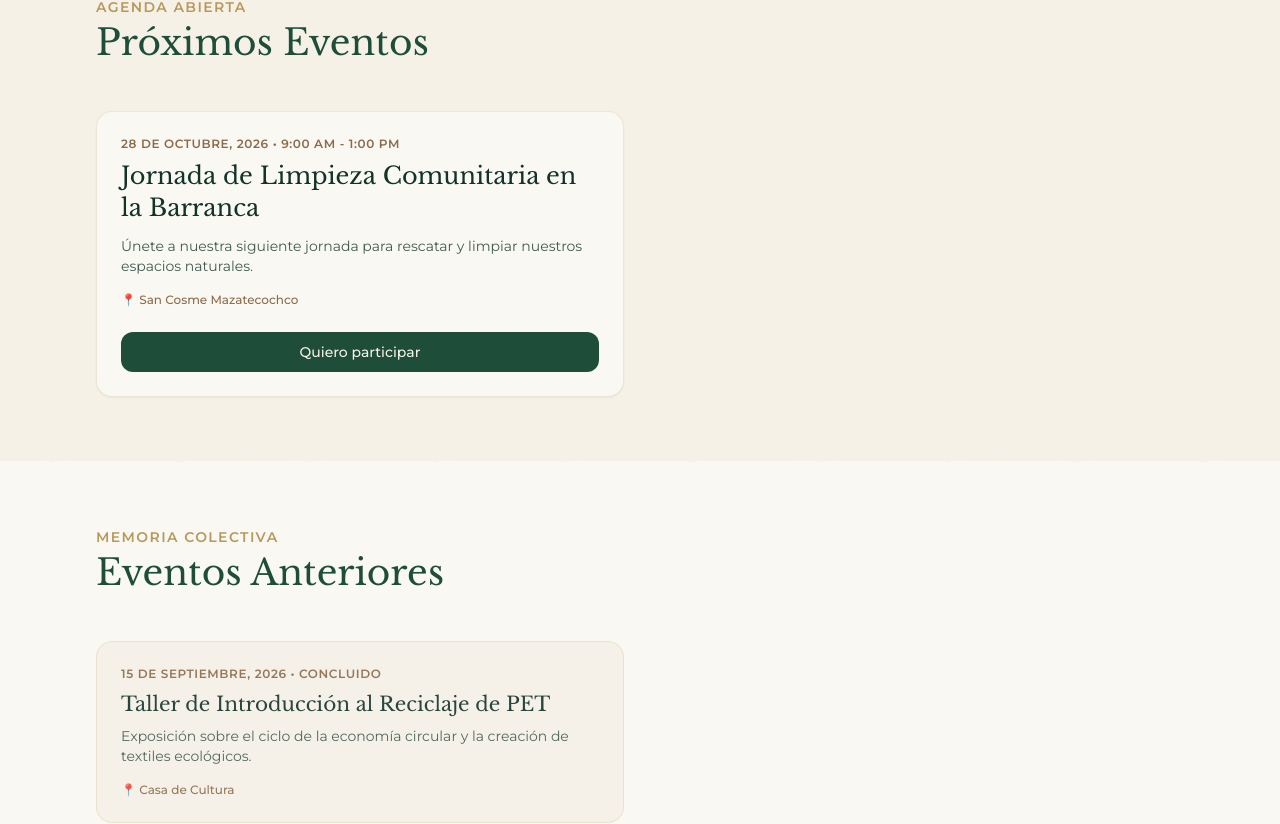
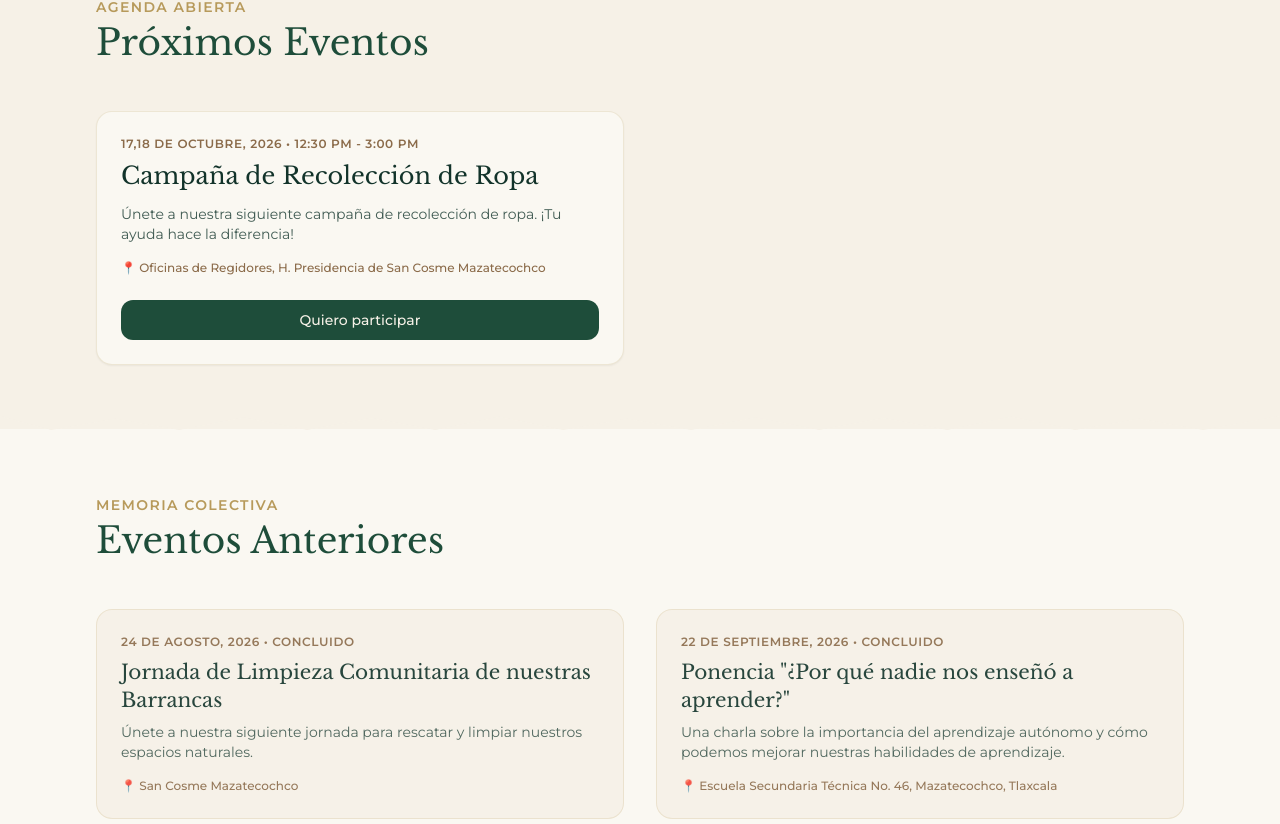
Before and after one commit to GabrielaXicohtencatl/amatl, a Next.js app: page /eventos in a window 1280 px wide. Shown: the part 455-1279 px from the top of the page. Built offline with nearby package versions, Linux system fonts and the light colour scheme; no server answers.

Commit message:
Actualización de la sección de eventos los primeros eventos de AMATL

```diff
--- a/app/eventos/page.js
+++ b/app/eventos/page.js
@@ -11,23 +11,33 @@ export const metadata = {
 const eventos = [
   {
     id: 1,
-    titulo: 'Jornada de Limpieza Comunitaria en la Barranca',
+    titulo: 'Campaña de Recolección de Ropa',
     tipo: 'proximo', // 'proximo', 'ocurriendo', o 'pasado'
-    fecha: '28 de Octubre, 2026',
-    hora: '9:00 AM - 1:00 PM',
-    lugar: 'San Cosme Mazatecochco',
-    descripcion: 'Únete a nuestra siguiente jornada para rescatar y limpiar nuestros espacios naturales.',
+    fecha: '17,18 de Octubre, 2026',
+    hora: '12:30 PM - 3:00 PM',
+    lugar: 'Oficinas de Regidores, H. Presidencia de San Cosme Mazatecochco',
+    descripcion: 'Únete a nuestra siguiente campaña de recolección de ropa. ¡Tu ayuda hace la diferencia!',
     imagen: '/images/eventos/limpieza-octubre.jpg',
     linkRegistro: '#',
   },
   {
     id: 2,
-    titulo: 'Taller de Introducción al Reciclaje de PET',
+    titulo: 'Jornada de Limpieza Comunitaria de nuestras Barrancas',
+    tipo: 'pasado', // 'proximo', 'ocurriendo', o 'pasado'
+    fecha: '24 de Agosto, 2026',
+    hora: '10:00 AM',
+    lugar: 'San Cosme Mazatecochco',
+    descripcion: 'Únete a nuestra siguiente jornada para rescatar y limpiar nuestros espacios naturales.',
+    imagen: '/images/eventos/limpieza-octubre.jpg',
+  },
+  {
+    id: 3,
+    titulo: 'Ponencia "¿Por qué nadie nos enseñó a aprender?"',
     tipo: 'pasado',
-    fecha: '15 de Septiembre, 2026',
+    fecha: '22 de Septiembre, 2026',
     hora: '10:00 AM',
-    lugar: 'Casa de Cultura',
-    descripcion: 'Exposición sobre el ciclo de la economía circular y la creación de textiles ecológicos.',
+    lugar: 'Escuela Secundaria Técnica No. 46, Mazatecochco, Tlaxcala',
+    descripcion: 'Una charla sobre la importancia del aprendizaje autónomo y cómo podemos mejorar nuestras habilidades de aprendizaje.',
     imagen: '/images/eventos/taller-pet.jpg',
   },
 ]
```
